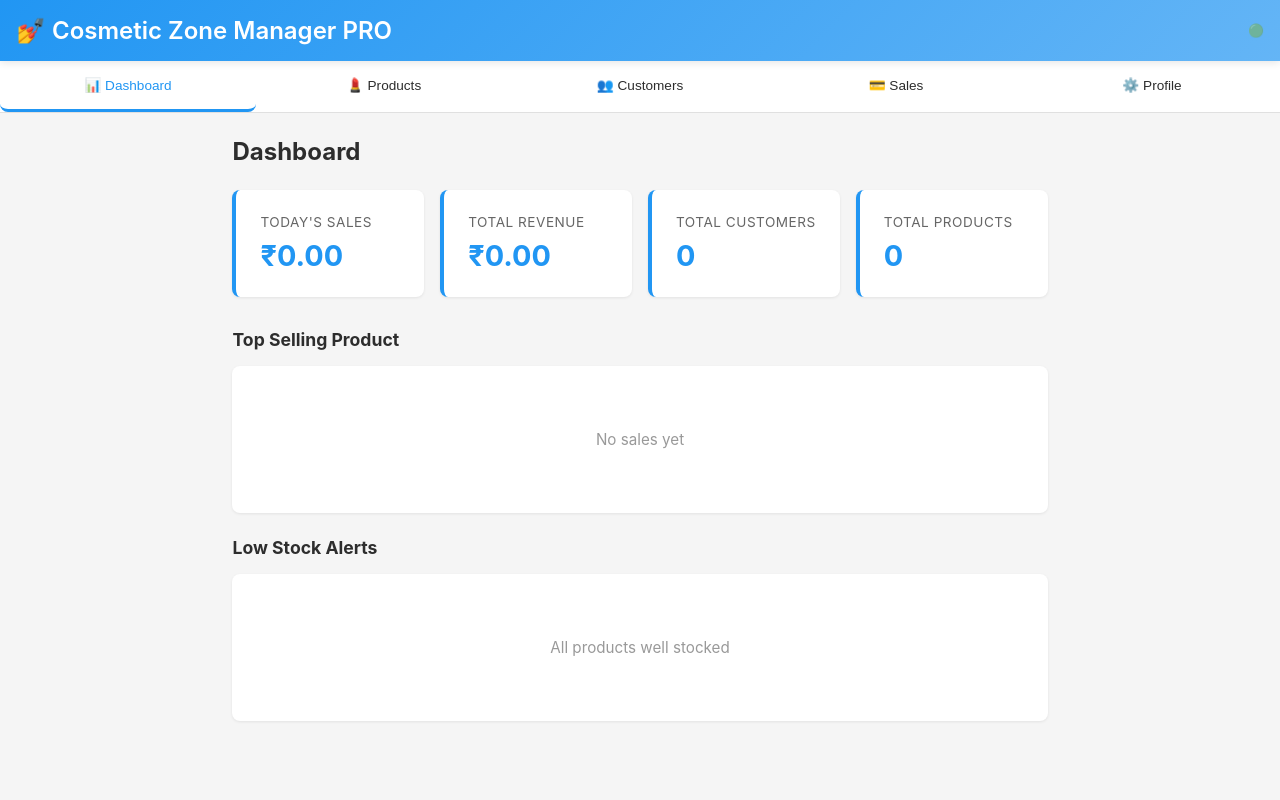
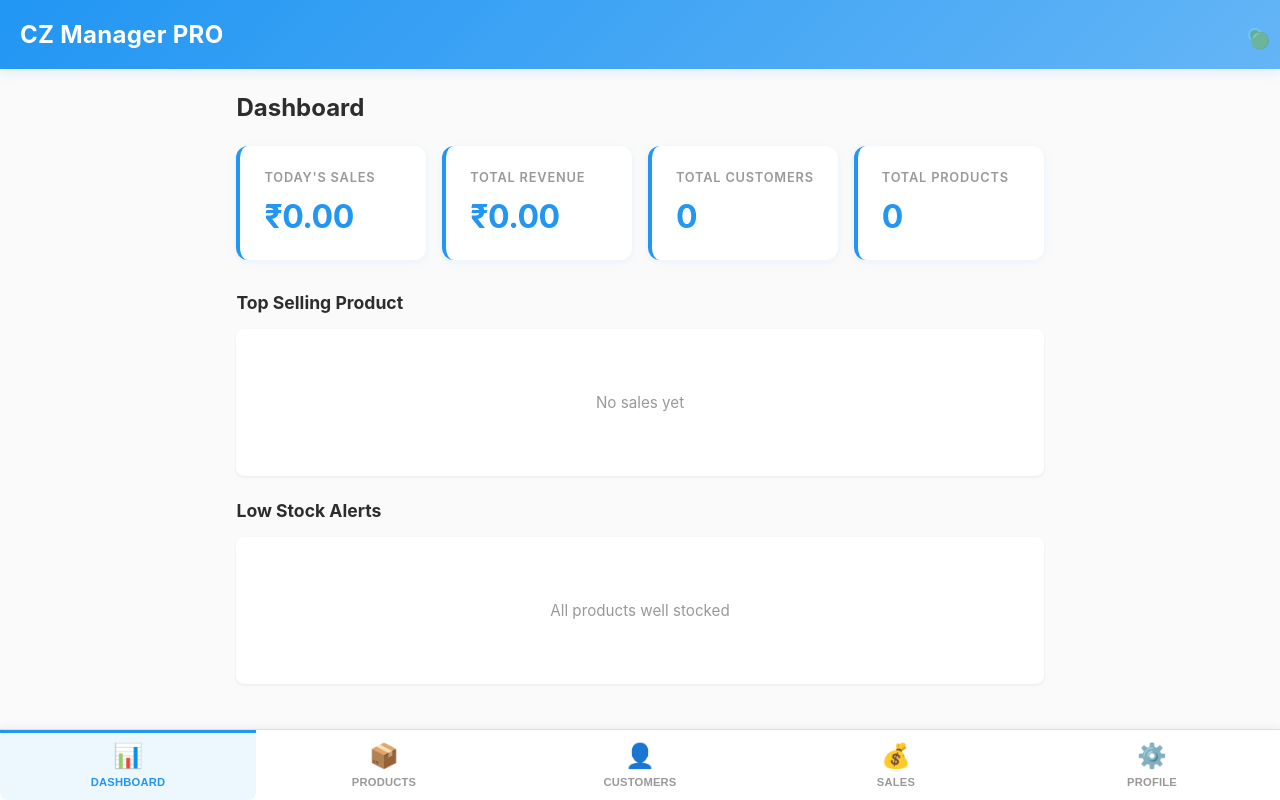
Before and after one commit to A-aaron207/Salestracking-app, a plain HTML site: page index.html in a window 1280 px wide. Drawn offline with Linux system fonts and the light colour scheme.

Commit message:
Add files via upload

```diff
--- a/index.html
+++ b/index.html
@@ -16,21 +16,12 @@
         <!-- Header -->
         <header class="app-header">
             <div class="header-content">
-                <h1>💅 Cosmetic Zone Manager PRO</h1>
+                <h1>CZ Manager PRO</h1>
                 <div class="header-right">
-                    <span id="statusIndicator" class="status-indicator" title="Online/Offline status">🟢</span>
+                    <span id="statusIndicator" class="status-indicator" title="Online/Offline status"></span>
                 </div>
             </div>
         </header>
-
-        <!-- Navigation -->
-        <nav class="app-nav">
-            <button class="nav-btn active" data-section="dashboard">📊 Dashboard</button>
-            <button class="nav-btn" data-section="products">💄 Products</button>
-            <button class="nav-btn" data-section="customers">👥 Customers</button>
-            <button class="nav-btn" data-section="sales">💳 Sales</button>
-            <button class="nav-btn" data-section="profile">⚙️ Profile</button>
-        </nav>
 
         <!-- Main Content -->
         <main class="app-main">
@@ -112,7 +103,7 @@
 
                 <div class="section-controls">
                     <button id="addCustomerBtn" class="btn-primary">+ Add Customer</button>
-                    <button id="importVcfBtn" class="btn-secondary">📥 Import VCF</button>
+                    <button id="importVcfBtn" class="btn-secondary">Import VCF</button>
                 </div>
 
                 <!-- Add Customer Form -->
@@ -253,8 +244,8 @@
                 <!-- Data Management -->
                 <h3>Data Management</h3>
                 <div class="data-management">
-                    <button id="backupBtn" class="btn-secondary">📥 Backup Data</button>
-                    <button id="restoreBtn" class="btn-secondary">📤 Restore Data</button>
+                    <button id="backupBtn" class="btn-secondary">Backup Data</button>
+                    <button id="restoreBtn" class="btn-secondary">Restore Data</button>
                 </div>
 
                 <!-- Restore Input (Hidden) -->
@@ -270,6 +261,30 @@
                 </div>
             </section>
         </main>
+
+        <!-- Bottom Navigation -->
+        <nav class="app-nav">
+            <button class="nav-btn active" data-section="dashboard">
+                <span class="nav-icon">📊</span>
+                <span class="nav-label">Dashboard</span>
+            </button>
+            <button class="nav-btn" data-section="products">
+                <span class="nav-icon">📦</span>
+                <span class="nav-label">Products</span>
+            </button>
+            <button class="nav-btn" data-section="customers">
+                <span class="nav-icon">👤</span>
+                <span class="nav-label">Customers</span>
+            </button>
+            <button class="nav-btn" data-section="sales">
+                <span class="nav-icon">💰</span>
+                <span class="nav-label">Sales</span>
+            </button>
+            <button class="nav-btn" data-section="profile">
+                <span class="nav-icon">⚙️</span>
+                <span class="nav-label">Profile</span>
+            </button>
+        </nav>
     </div>
 
     <!-- Welcome Modal (First Launch) -->
@@ -320,7 +335,7 @@
                     <label>Phone:</label>
                     <div class="phone-display">
                         <span id="modalCustomerPhone"></span>
-                        <button id="callBtn" class="btn-icon" title="Call customer">📞</button>
+                        <button id="callBtn" class="btn-icon" title="Call customer">Call</button>
                     </div>
                 </div>
                 <div class="info-group">
@@ -363,8 +378,8 @@
     <div id="pendingProductsModal" class="modal hidden">
         <div class="modal-content">
             <button class="modal-close" onclick="document.getElementById('pendingProductsModal').classList.add('hidden')">&times;</button>
-            <h2>📝 Complete Product Details</h2>
-            <p style="color: #666; margin: 0.5rem 0 1.5rem 0;">These products were added from sales. Please complete their details:</p>
+            <h2>Complete Product Details</h2>
+            <p style="color: #999; margin: 0.5rem 0 1.5rem 0; font-size: 0.9rem;">These products were added from sales. Please complete their details:</p>
             <div id="pendingProductsList" class="pending-products-list"></div>
         </div>
     </div>
--- a/styles.css
+++ b/styles.css
@@ -38,13 +38,14 @@ body {
     flex-direction: column;
     height: 100vh;
     max-width: 100%;
+    background: #fafafa;
 }
 
 .app-header {
     background: linear-gradient(135deg, var(--primary-color) 0%, var(--secondary-color) 100%);
     color: white;
-    padding: var(--spacing);
-    box-shadow: 0 2px 8px rgba(0, 0, 0, 0.1);
+    padding: 1.25rem;
+    box-shadow: 0 2px 12px rgba(33, 150, 243, 0.15);
     position: sticky;
     top: 0;
     z-index: 100;
@@ -58,8 +59,9 @@ body {
 }
 
 .header-content h1 {
-    font-size: 1.3rem;
-    font-weight: 600;
+    font-size: 1.25rem;
+    font-weight: 700;
+    letter-spacing: 0.3px;
     white-space: nowrap;
     overflow: hidden;
     text-overflow: ellipsis;
@@ -72,8 +74,13 @@ body {
 }
 
 .status-indicator {
-    font-size: 0.8rem;
+    display: inline-block;
+    width: 10px;
+    height: 10px;
+    border-radius: 50%;
+    background: #4CAF50;
     animation: pulse 2s infinite;
+    box-shadow: 0 0 0 2px rgba(255, 255, 255, 0.3);
 }
 
 @keyframes pulse {
@@ -86,36 +93,66 @@ body {
 .app-nav {
     display: flex;
     gap: 0;
-    background-color: white;
-    border-bottom: 1px solid var(--border-color);
-    overflow-x: auto;
-    scroll-behavior: smooth;
-    -webkit-overflow-scrolling: touch;
+    background: white;
+    border-top: 1px solid #e0e0e0;
+    box-shadow: 0 -2px 8px rgba(0, 0, 0, 0.05);
+    position: sticky;
+    bottom: 0;
+    z-index: 100;
+    padding: 0 0 max(env(safe-area-inset-bottom), 0px) 0;
 }
 
 .nav-btn {
     flex: 1;
-    min-width: 75px;
-    padding: var(--spacing);
+    display: flex;
+    flex-direction: column;
+    align-items: center;
+    justify-content: center;
+    gap: 0.4rem;
+    padding: 0.75rem 0.5rem;
     border: none;
-    background: none;
-    color: var(--dark-color);
+    background: transparent;
+    color: #999;
     cursor: pointer;
-    font-size: 0.85rem;
+    font-size: 0.75rem;
     font-weight: 500;
-    white-space: nowrap;
-    border-bottom: 3px solid transparent;
-    transition: all var(--transition);
+    transition: all 0.3s ease;
+    min-height: 60px;
+    position: relative;
+}
+
+.nav-icon {
+    font-size: 1.5rem;
+    display: block;
+}
+
+.nav-label {
+    font-size: 0.7rem;
+    font-weight: 600;
+    letter-spacing: 0.2px;
+    text-transform: uppercase;
 }
 
 .nav-btn:active,
 .nav-btn.active {
-    border-bottom-color: var(--primary-color);
     color: var(--primary-color);
+    background: rgba(33, 150, 243, 0.08);
+}
+
+.nav-btn:active::before,
+.nav-btn.active::before {
+    content: '';
+    position: absolute;
+    top: 0;
+    left: 0;
+    right: 0;
+    height: 3px;
+    background: var(--primary-color);
 }
 
 .nav-btn:hover {
-    background-color: var(--light-color);
+    color: var(--primary-color);
+    background: rgba(33, 150, 243, 0.05);
 }
 
 /* ========== MAIN CONTENT ========== */
@@ -124,8 +161,9 @@ body {
     flex: 1;
     overflow-y: auto;
     -webkit-overflow-scrolling: touch;
-    padding: var(--spacing);
+    padding: 1rem;
     max-width: 100%;
+    padding-bottom: 80px;
 }
 
 .section {
@@ -177,23 +215,31 @@ body {
 .stat-card {
     background: white;
     padding: 1.5rem;
-    border-radius: var(--radius);
-    box-shadow: 0 1px 3px rgba(0, 0, 0, 0.08);
+    border-radius: 12px;
+    box-shadow: 0 2px 8px rgba(33, 150, 243, 0.08);
     border-left: 4px solid var(--primary-color);
+    transition: all 0.3s ease;
+}
+
+.stat-card:hover {
+    transform: translateY(-2px);
+    box-shadow: 0 4px 12px rgba(33, 150, 243, 0.12);
 }
 
 .stat-label {
-    font-size: 0.85rem;
-    color: #666;
-    margin-bottom: 0.5rem;
+    font-size: 0.8rem;
+    color: #999;
+    margin-bottom: 0.75rem;
     text-transform: uppercase;
-    letter-spacing: 0.5px;
+    letter-spacing: 0.8px;
+    font-weight: 600;
 }
 
 .stat-value {
-    font-size: 1.8rem;
+    font-size: 2rem;
     font-weight: 700;
     color: var(--primary-color);
+    letter-spacing: -0.5px;
 }
 
 /* ========== FORMS ========== */
@@ -201,9 +247,9 @@ body {
 .form-container {
     background: white;
     padding: 1.5rem;
-    border-radius: var(--radius);
+    border-radius: 12px;
     margin-bottom: 1.5rem;
-    box-shadow: 0 1px 3px rgba(0, 0, 0, 0.08);
+    box-shadow: 0 2px 8px rgba(0, 0, 0, 0.06);
 }
 
 .form-container.hidden {
@@ -278,37 +324,41 @@ body {
 
 button {
     border: none;
-    border-radius: var(--radius);
+    border-radius: 8px;
     font-size: 0.9rem;
     font-weight: 600;
     cursor: pointer;
-    transition: all var(--transition);
+    transition: all 0.3s ease;
     padding: 0.75rem 1.5rem;
     white-space: nowrap;
+    letter-spacing: 0.3px;
 }
 
 .btn-primary {
     background-color: var(--primary-color);
     color: white;
+    box-shadow: 0 2px 8px rgba(33, 150, 243, 0.3);
 }
 
 .btn-primary:active,
 .btn-primary:hover {
     background-color: #1976D2;
     transform: translateY(-1px);
-    box-shadow: 0 4px 12px rgba(33, 150, 243, 0.3);
+    box-shadow: 0 4px 12px rgba(33, 150, 243, 0.4);
 }
 
 .btn-secondary {
-    background-color: var(--light-color);
+    background-color: #f5f5f5;
     color: var(--dark-color);
-    border: 1px solid var(--border-color);
+    border: 1px solid #e0e0e0;
+    box-shadow: 0 1px 3px rgba(0, 0, 0, 0.05);
 }
 
 .btn-secondary:active,
 .btn-secondary:hover {
-    background-color: #E8E8E8;
+    background-color: #e8e8e8;
     border-color: var(--primary-color);
+    box-shadow: 0 2px 6px rgba(0, 0, 0, 0.1);
 }
 
 .btn-danger {
@@ -359,18 +409,18 @@ button {
 
 .product-card {
     background: white;
-    border-radius: var(--radius);
+    border-radius: 12px;
     padding: 1rem;
-    box-shadow: 0 1px 3px rgba(0, 0, 0, 0.08);
+    box-shadow: 0 2px 6px rgba(0, 0, 0, 0.06);
     cursor: pointer;
-    transition: all var(--transition);
+    transition: all 0.3s ease;
     border: 2px solid transparent;
 }
 
 .product-card:active,
 .product-card:hover {
-    transform: translateY(-2px);
-    box-shadow: 0 4px 12px rgba(0, 0, 0, 0.15);
+    transform: translateY(-3px);
+    box-shadow: 0 6px 12px rgba(33, 150, 243, 0.12);
 }
 
 .product-name {
@@ -429,17 +479,17 @@ button {
 .customer-card {
     background: white;
     padding: 1rem;
-    border-radius: var(--radius);
-    box-shadow: 0 1px 3px rgba(0, 0, 0, 0.08);
+    border-radius: 12px;
+    box-shadow: 0 2px 6px rgba(0, 0, 0, 0.06);
     cursor: pointer;
-    transition: all var(--transition);
+    transition: all 0.3s ease;
     border-left: 4px solid var(--primary-color);
 }
 
 .customer-card:active,
 .customer-card:hover {
     transform: translateX(2px);
-    box-shadow: 0 4px 12px rgba(0, 0, 0, 0.12);
+    box-shadow: 0 4px 12px rgba(33, 150, 243, 0.12);
 }
 
 .customer-name {
```
